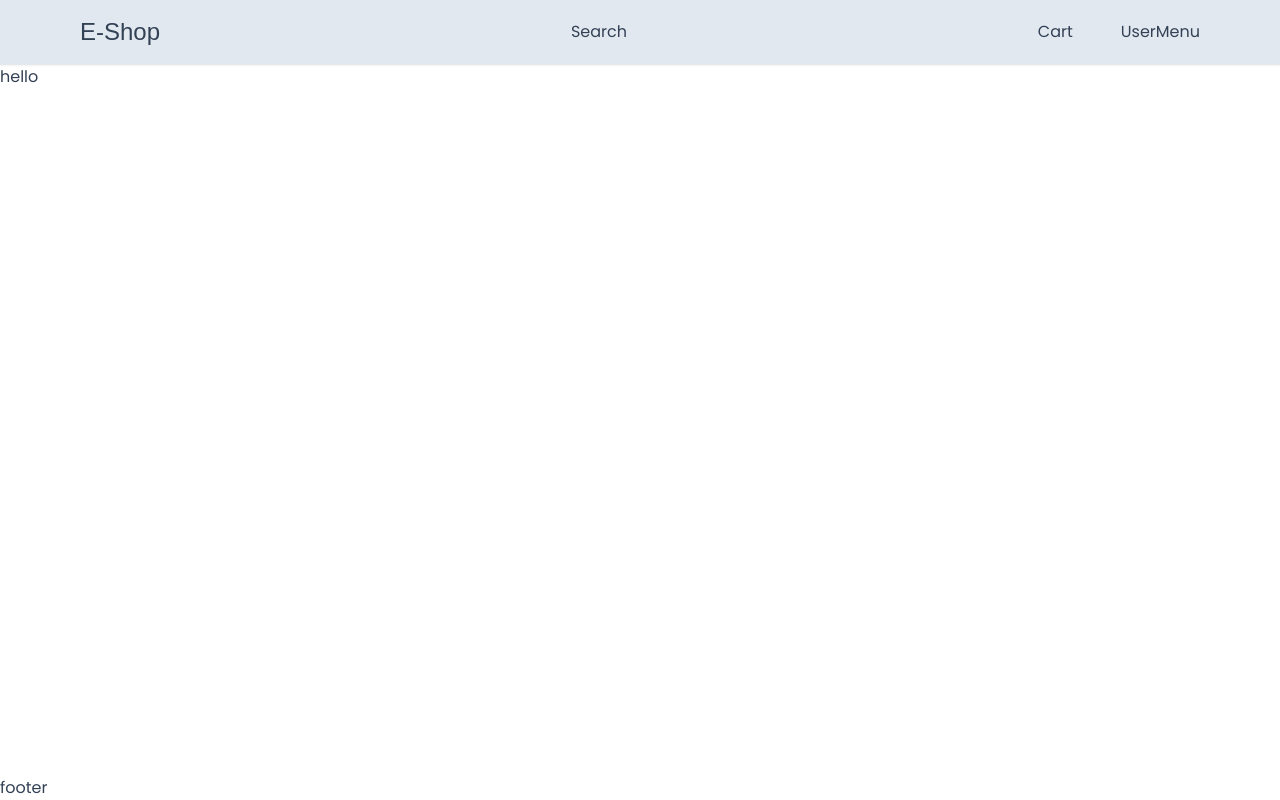
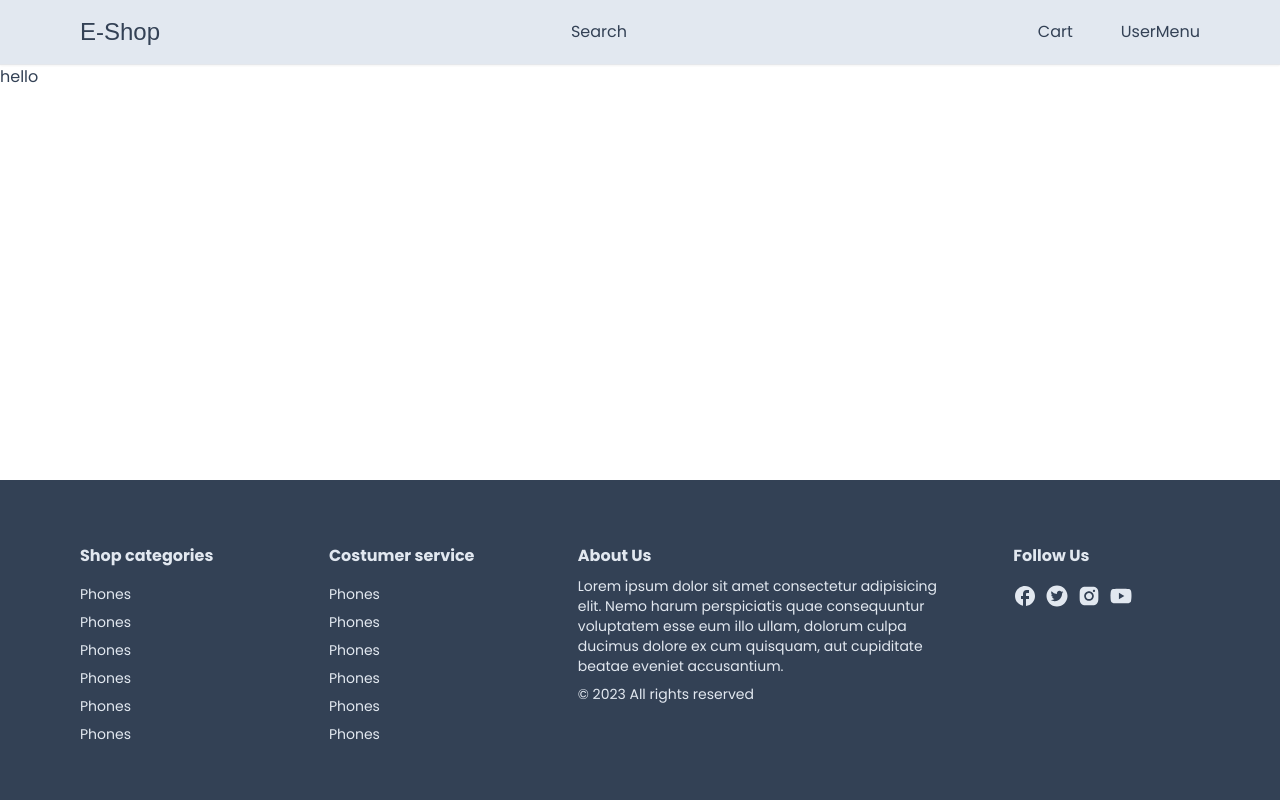
Before and after one commit to aladdin91/ecommerce-shop, a Next.js app: page / in a window 1280 px wide. Built offline with nearby package versions, Linux system fonts and the light colour scheme; a web font is replaced by a local one.

Commit message:
create footer layout

```diff
--- a/app/components/footer/Footer.tsx
+++ b/app/components/footer/Footer.tsx
@@ -1,5 +1,67 @@
 import React from "react";
+import Container from "../Container";
+import FooterList from "./FooterList";
+import Link from "next/link";
+import { MdFacebook } from "react-icons/md";
+import {
+  AiFillInstagram,
+  AiFillTwitterCircle,
+  AiFillYoutube,
+} from "react-icons/ai";
+const Footer = () => {
+  return (
+    <footer className=" bg-slate-700 text-slate-200 text-sm mt-16">
+      <Container>
+        <div className=" flex flex-col md:flex-row justify-between pt-16 pb-8">
+          <FooterList>
+            <h3 className="text-base font-bold mb-2">Shop categories</h3>
+            <Link href="#">Phones</Link>
+            <Link href="#">Phones</Link>
+            <Link href="#">Phones</Link>
+            <Link href="#">Phones</Link>
+            <Link href="#">Phones</Link>
+            <Link href="#">Phones</Link>
+          </FooterList>
+          <FooterList>
+            <h3 className="text-base font-bold mb-2">Costumer service</h3>
+            <Link href="#">Phones</Link>
+            <Link href="#">Phones</Link>
+            <Link href="#">Phones</Link>
+            <Link href="#">Phones</Link>
+            <Link href="#">Phones</Link>
+            <Link href="#">Phones</Link>
+          </FooterList>
+          <div className=" w-full md:w-1/3 mb-6 md:mb-0">
+            <h3 className="text-base font-bold mb-2">About Us</h3>
+            <p className="mb-2">
+              Lorem ipsum dolor sit amet consectetur adipisicing elit. Nemo
+              harum perspiciatis quae consequuntur voluptatem esse eum illo
+              ullam, dolorum culpa ducimus dolore ex cum quisquam, aut
+              cupiditate beatae eveniet accusantium.
+            </p>
+            <p>&copy; {new Date().getFullYear()} All rights reserved</p>
+          </div>
+          <FooterList>
+            <h3 className="text-base font-bold mb-2">Follow Us</h3>
+            <div className="flex gap-2 flex-row">
+              <Link href="#">
+                <MdFacebook size={24} />
+              </Link>
+              <Link href="#">
+                <AiFillTwitterCircle size={24} />
+              </Link>
+              <Link href="#">
+                <AiFillInstagram size={24} />
+              </Link>
 
-export const Footer = () => {
-  return <div>footer</div>;
+              <Link href="#">
+                <AiFillYoutube size={24} />
+              </Link>
+            </div>
+          </FooterList>
+        </div>
+      </Container>
+    </footer>
+  );
 };
+export default Footer;
--- /dev/null
+++ b/app/components/footer/FooterList.tsx
@@ -0,0 +1,11 @@
+interface FooterListProps {
+  children: React.ReactNode;
+}
+const FooterList: React.FC<FooterListProps> = ({ children }) => {
+  return (
+    <div className=" w-full sm:w-1/2 md:w-1/4 lg:w-1/6 mb-6 flex flex-col gap-2">
+      {children}
+    </div>
+  );
+};
+export default FooterList;
--- a/app/components/nav/NavBar.tsx
+++ b/app/components/nav/NavBar.tsx
@@ -4,7 +4,7 @@ import Link from "next/link";
 import { Redressed } from "next/font/google";
 
 const redressed = Redressed({ subsets: ["latin"], weight: ["400"] });
-export const NavBar = () => {
+const NavBar = () => {
   return (
     <div className=" sticky top-0 w-full bg-slate-200 z-30 shadow-sm">
       <div className=" py-4 border-b-[1px]">
@@ -27,3 +27,4 @@ export const NavBar = () => {
     </div>
   );
 };
+export default NavBar;
--- a/app/layout.tsx
+++ b/app/layout.tsx
@@ -1,8 +1,8 @@
 import "./globals.css";
 import type { Metadata } from "next";
 import { Poppins } from "next/font/google";
-import { NavBar } from "./components/nav/NavBar";
-import { Footer } from "./components/footer/footer";
+import NavBar from "./components/nav/NavBar";
+import Footer from "./components/footer/Footer";
 
 const poppins = Poppins({ subsets: ["latin"], weight: ["400", "700"] });
 
```
